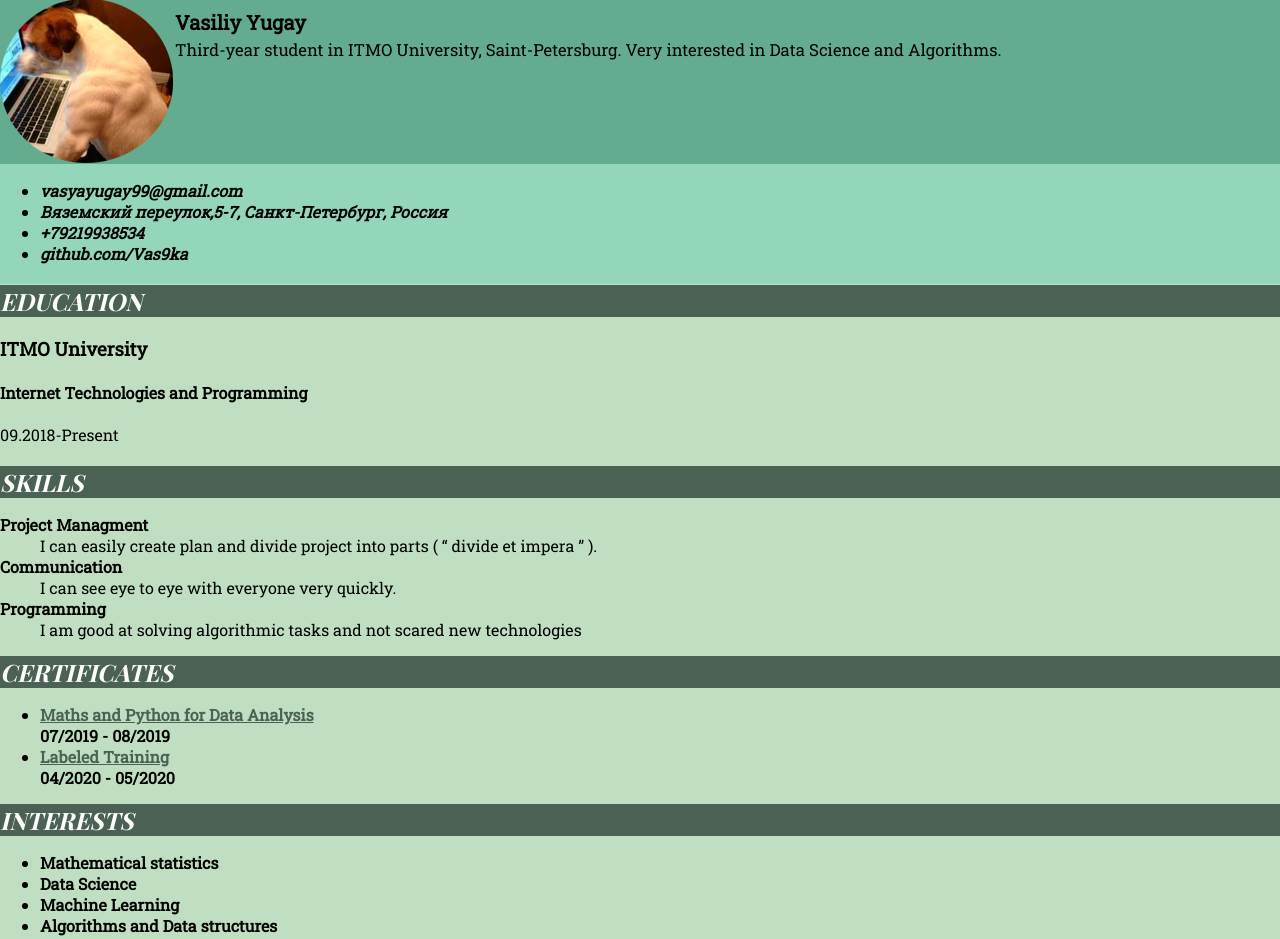
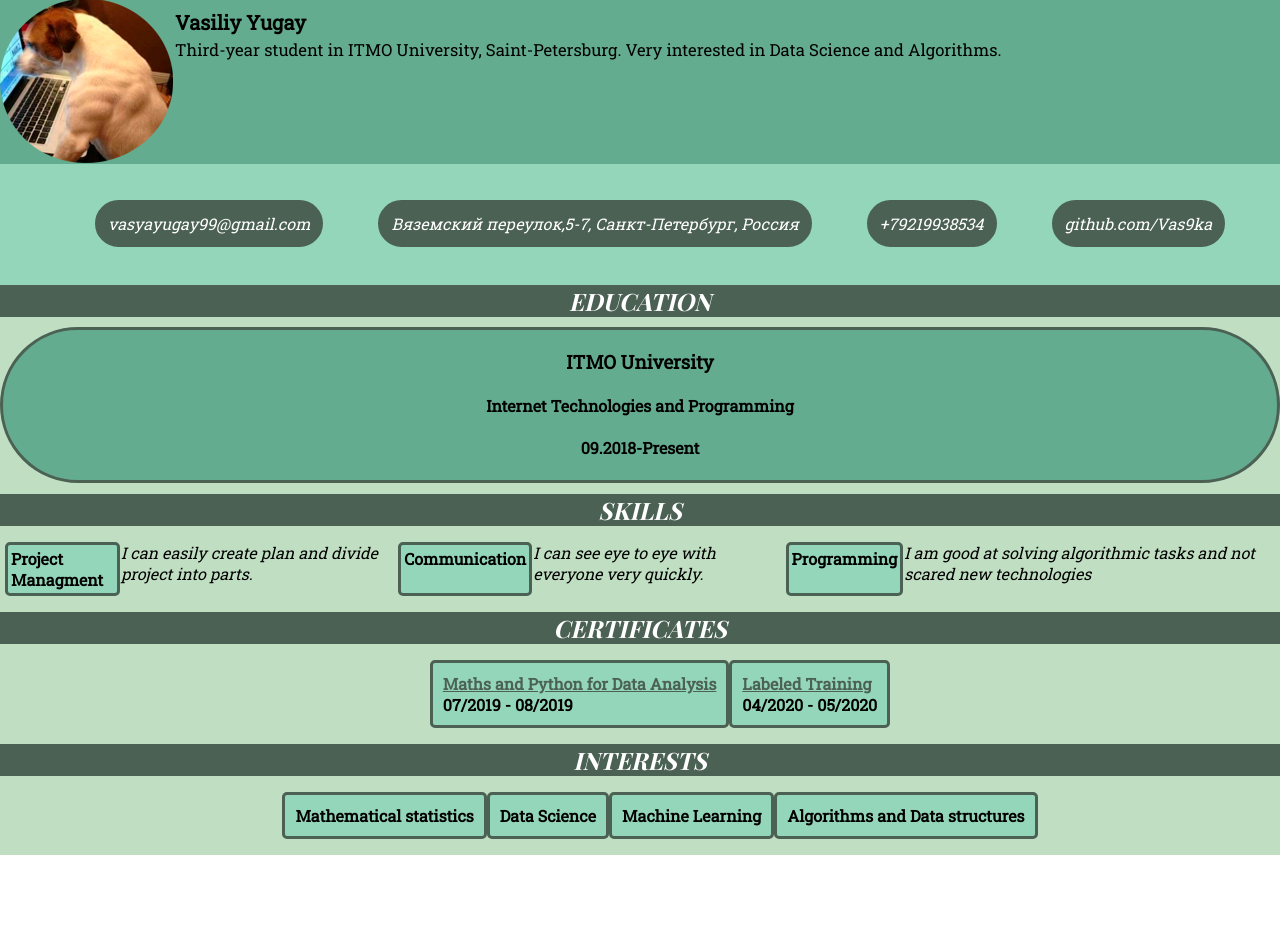
Before and after one commit to Vas9ka/Vasiliy-s-Resume, a plain HTML site: page page.html in a window 1280 px wide. Shown: the top 939 px of the page. After the commit the page ends 855 px from the top, so only its background shows below. Drawn offline with Linux system fonts and the light colour scheme; a web font is replaced by a local one.

Commit message:
Add files via upload

```diff
--- a/page.html
+++ b/page.html
@@ -15,17 +15,20 @@
 
         </header>
         <main><br>
-            <section><div class="article2">Education</div>
+            <div class="article2 article1">Education</div>
+            <section class ="education">
                 <h3>ITMO University</h3>
                 <h4>Internet Technologies and Programming</h4>
-                <time datetime="2018-09">09.2018-Present</time>
+                <time datetime="2018-09">
+                   <h4>09.2018-Present</h4>
+                </time>
             </section>
             <section>
                 <br>
                 <div class="article2">Skills</div>
-                <dl>
+                <dl class = "skills">
                     <dt>Project Managment</dt>
-                    <dd>I can easily create plan and divide project into parts ( <q> divide et impera </q> ).</dd>
+                    <dd>I can easily create plan and divide project into parts.</dd>
                     <dt>Communication</dt>
                     <dd>I can see eye to eye with everyone very quickly. </dd>
                     <dt>Programming</dt>
@@ -33,23 +36,27 @@
                     </dl>
             </section>
             <section><div class="article2">Certificates</div></section>
-                <ul>
+                <ul class="interests">
                     <li><a href=https://coursera.org/share/f51628ae9e14df3a9954bfe04c30c2c9>Maths and Python for Data Analysis</a>
                     <time datetime="2019-07"><br>07/2019 - 08/2019 </time></li>
                     <li><a href=https://coursera.org/share/b1ef9052c240d6f32c9f23764b285e93>Labeled Training</a>
                     <time datetime="2020-04"><br>04/2020 - 05/2020</time></li>
                   </ul>
             <section><div class="article2">Interests</div>
-                <ul>
-                    <li>Mathematical statistics</li>
-                    <li>Data Science</li>
-                    <li>Machine Learning</li>
-                    <li>Algorithms and Data structures</li>
+                    <ul class ="interests">
+
+
+                        <li>Mathematical statistics</li>
+                        <li>Data Science</li>
+                        <li>Machine Learning</li>
+                        <li>Algorithms and Data structures</li>
+
                 </ul>
+
             </section>
             </main>
         <footer>
-            <address> <ul>
+            <address> <ul class="info">
                <li> vasyayugay99@gmail.com </li>
                <li> Вяземский переулок,5-7, Санкт-Петербург, Россия </li>
                <li>+79219938534</li>
--- a/test.css
+++ b/test.css
@@ -45,7 +45,7 @@ address{
     position: absolute;
     width: 100%;
     top:164px;
-    height:120px;
+    height:121px;
     left: 0px;
     color: #FFFFFF;
     font-family: 'Roboto Slab', serif;
@@ -60,7 +60,9 @@ main{
     left: 0px;
 }
 
-
+dt{
+    margin-left: 5px;
+}
 .article2{
     font-family: 'Playfair Display SC', serif;
     font-size: 24px;
@@ -72,12 +74,48 @@ main{
     background: #4b6154;
     color: #FFFFFF;
     font-style: italic;
+    text-align: center;
 }
+
 dt{
     font-weight: bold;
 }
 a{
     color: #4b6154;
+}
+.interests{
+    display: flex;
+    justify-content: center;
+    list-style-type: none;
+}
+.interests li {
+    border-style: solid;
+    border-color: #4b6154;
+    border-radius: 5px;
+    background-color:#94d6ba ;
+    padding: 10px;
+}
+.skills{
+    display: flex;
+    justify-content: center;
+
+}
+.skills dt{
+    position: relative;
+    align-self: auto;
+    border-style: solid;
+    border-color: #4b6154;
+    border-radius: 5px;
+    background-color:#94d6ba ;
+    padding: 3px;
+}
+.skills dd{
+    position: relative;
+    border-color: #4b6154;
+    border-radius: 5px;
+    margin-left: 1px;
+    border-left: 0;
+    font-style: italic;
 }
 aside{
     position: absolute;
@@ -85,8 +123,43 @@ aside{
     right:  -945px;
 
 }
+.info{
+    display: flex;
+    justify-content: space-evenly ;
+    list-style-type: none;
+}
+.info li {
+    margin-top: 20px;
+    border-style: solid;
+    border-color: #4b6154;
+    border-radius: 25px;
+    background-color:#4b6154 ;
+    padding: 10px;
+    color: white;
+    font-weight: 100;
+}
 ul{
     font-weight: bold;
     color: #000000 ;
+
 }
 html,body{overflow-x: hidden;}
+h3{
+    text-align: center;
+}
+h4{
+    text-align: center;
+}
+time{
+    text-align: center;
+}
+.education{
+    position: relative;
+    top: 10px;
+    border-style: solid;
+    border-color: #4b6154;
+    border-radius: 230px;
+    background-color:#64ac8f ;
+    padding: -100px;
+
+}
```
